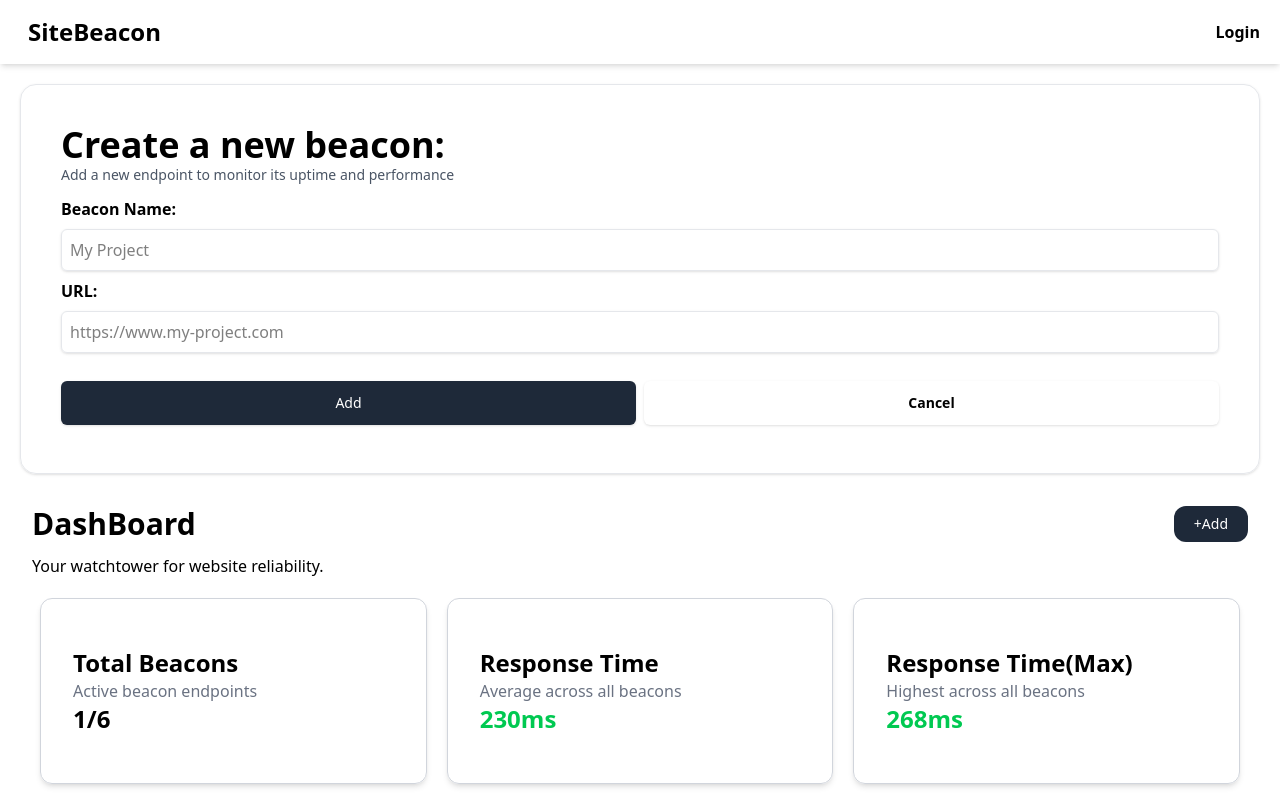
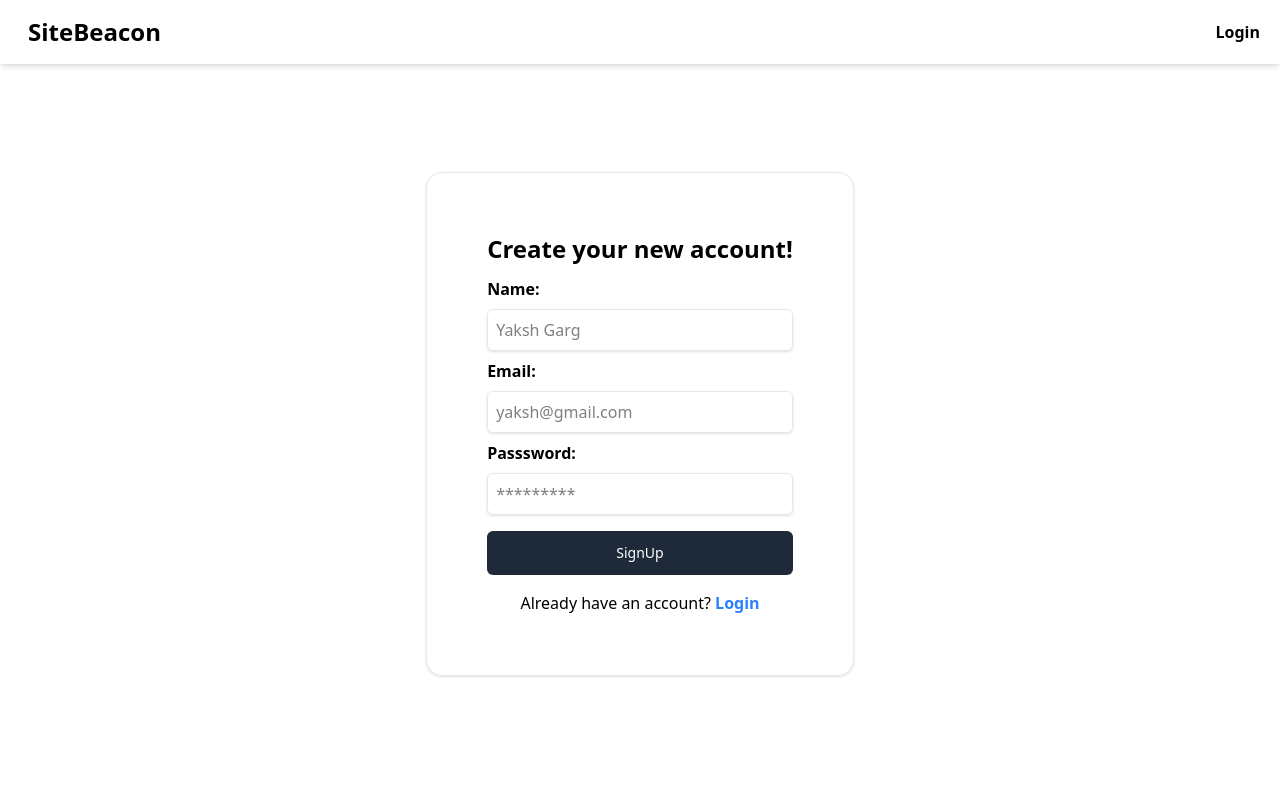
Before and after one commit to Yaksh2004/SiteBeacon, a React (Vite) app in the folder frontend/: page /signup in a window 1280 px wide. Shown: the top 800 px of the page. Built offline with nearby package versions, Linux system fonts and the light colour scheme.

Commit message:
Some Basic Routing Done

```diff
--- a/frontend/package.json
+++ b/frontend/package.json
@@ -13,6 +13,7 @@
     "@tailwindcss/vite": "^4.1.13",
     "react": "^19.1.1",
     "react-dom": "^19.1.1",
+    "react-router-dom": "^7.9.1",
     "tailwindcss": "^4.1.13"
   },
   "devDependencies": {
--- a/frontend/src/App.jsx
+++ b/frontend/src/App.jsx
@@ -1,16 +1,36 @@
+import './App.css'
+import { BrowserRouter, Routes, Route, Link, useNavigate, Outlet } from 'react-router-dom'
+import { DashBoard } from './DashBoard'
+import { Login } from './Login'
+import { SignUp } from './SignUp'
+import { Header } from './Header'
 import { AddBeacon } from './AddBeacon'
-import './App.css'
-import { DashBoard } from './DashBoard'
-import { Header } from './Header'
 
 function App() {
 
   return (
-    <>
+    <div>
+      <BrowserRouter>
+        <Routes>
+          <Route path="/" element={<Layout />}>
+            <Route index element={<DashBoard />} />
+            <Route path="dashboard" element={<DashBoard />} />
+            <Route path="login" element={<Login />} />
+            <Route path="signup" element={<SignUp />} />
+            <Route path="add-beacon" element={<AddBeacon />} />
+          </Route>
+        </Routes>
+      </BrowserRouter>
+    </div>
+  )
+}
+
+function Layout() {
+  return (
+    <div>
       <Header />
-      <AddBeacon />
-      <DashBoard />
-    </>
+      <Outlet />
+    </div>
   )
 }
 
--- a/frontend/src/Header.jsx
+++ b/frontend/src/Header.jsx
@@ -1,10 +1,16 @@
 import { useState } from "react";
+import { useNavigate } from "react-router-dom";
 
 export function Header() {
+    const navigate = useNavigate();
+    const backToHome = () => {
+        navigate("/")
+    }
+
     const [isLoggedIn, setIsLoggedIn] = useState(false);
     return (
         <div className="flex justify-between items-center px-5 shadow-md p-2">
-            <h1 className="text-2xl m-2 font-bold cursor-pointer">SiteBeacon</h1>
+            <h1 className="text-2xl m-2 font-bold cursor-pointer" onClick={backToHome}>SiteBeacon</h1>
             {isLoggedIn? <h1 className="text-xl text-gray-600 p-0.5 font-semibold rounded-full border-1 border-gray-300 shadow-md h-9 w-9 cursor-pointer text-center ">Y</h1> : <h1 className="text-l font-semibold cursor-pointer text-center hover:text-gray-600">Login</h1>}
         </div>
     );
--- a/frontend/src/Login.jsx
+++ b/frontend/src/Login.jsx
@@ -1,6 +1,15 @@
+import { useNavigate } from "react-router-dom"
+
 export function Login() {
+
+    const navigate = useNavigate();
+    const goToSignUp = () => {
+        navigate("/signup")
+    }
+
     return (
-        <div className="m-5 p-10 flex flex-col justify-center w-fit shadow border border-gray-200 rounded-2xl">
+        <div className="flex flex-col justify-center items-center h-[90vh]">
+            <div className="p-15 flex flex-col justify-center w-fit shadow border border-gray-200 rounded-2xl">
                 <div className="font-bold text-2xl mb-3">Login to your account!</div>
                 <div className="font-semibold">Email:</div>
                 <input type="email" placeholder="yaksh@gmail.com" className="w-full border border-gray-200 shadow rounded-md p-2 my-2" />
@@ -8,7 +17,8 @@ export function Login() {
                 <input type="password" placeholder="*********" className="w-full border border-gray-200 shadow rounded-md p-2 my-2" />
                 <button className="bg-gray-800 rounded-md w-full my-2 py-3 text-sm cursor-pointer hover:bg-black text-white ">Login</button>
                 <div className="text-center font-semibold text-red-500 cursor-pointer hover:text-red-600">Forgot password?</div>
-            <div className="text-center">Don't have an account? <span className="font-semibold text-blue-500 hover:text-blue-700 cursor-pointer">SignUp</span></div>
+                <div className="text-center">Don't have an account? <span className="font-semibold text-blue-500 hover:text-blue-700 cursor-pointer" onClick={goToSignUp}>SignUp</span></div>
+            </div>
         </div>
     )
 }
--- a/frontend/src/SignUp.jsx
+++ b/frontend/src/SignUp.jsx
@@ -1,6 +1,14 @@
+import { useNavigate } from "react-router-dom"
+
 export function SignUp() {
+    const navigate = useNavigate();
+    const goToLogin = () => {
+        navigate("/login")
+    }
+
     return (
-        <div className="m-5 p-10 flex flex-col justify-center w-fit shadow border border-gray-200 rounded-2xl">
+        <div className="flex flex-col justify-center items-center h-[90vh]">
+            <div className="p-15 flex flex-col justify-center w-fit shadow border border-gray-200 rounded-2xl">
                 <div className="font-bold text-2xl mb-3">Create your new account!</div>
                 <div className="font-semibold">Name:</div>
                 <input type="text" placeholder="Yaksh Garg" className="w-full border border-gray-200 shadow rounded-md p-2 my-2" />
@@ -9,7 +17,8 @@ export function SignUp() {
                 <div className="font-semibold">Passsword:</div>
                 <input type="password" placeholder="*********" className="w-full border border-gray-200 shadow rounded-md p-2 my-2" />
                 <button className="bg-gray-800 rounded-md w-full my-2 py-3 text-sm cursor-pointer hover:bg-black text-white ">SignUp</button>
-            <div className="text-center mt-2">Already have an account? <span className="font-semibold text-blue-500 hover:text-blue-700 cursor-pointer">Login</span></div>
+                <div className="text-center mt-2">Already have an account? <span className="font-semibold text-blue-500 hover:text-blue-700 cursor-pointer" onClick={goToLogin}>Login</span></div>
+            </div>
         </div>
     )
 }
```
Also changed, not shown: 1 other file (tests, documents, lock files or other folders). Lines whose indentation alone changed are shown as unchanged.
